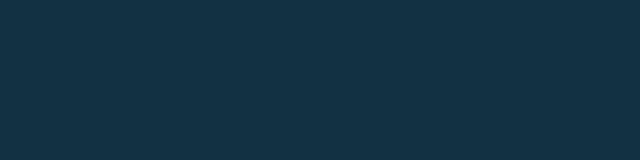
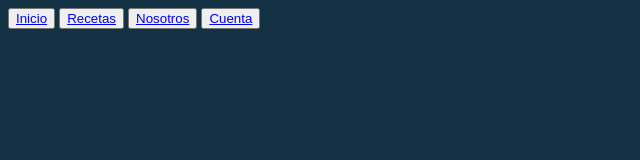
Before and after one commit to Saloku/Pagina-web, a plain HTML site: page Pagina Principal/index.html in a window 1280 px wide. Shown: the whole page, without its empty margins (0-640 px from the left). Drawn offline with Linux system fonts and the light colour scheme.

Commit message:
Update index.html

```diff
--- a/Pagina Principal/index.html
+++ b/Pagina Principal/index.html
@@ -4,13 +4,27 @@
     <meta charset="UTF-8">
     <meta name="viewport" content="width=device-width, initial-scale=1.0">
     <title>Pagina Principal</title>
-</head>
-<header>
     <style>
         body {
-          background-color: #123142; /* Reemplaza este valor con el color que desees */
+          background-color: #123142; /*Color de Fondo*/
         }
       </style>
+</head>
+    <header>
+        <div>
+            <button>
+                <a href="index.html">Inicio</a>
+            </button>
+            <button>
+                <a href="index.html">Recetas</a>
+            </button>
+            <button>
+                <a href="index.html">Nosotros</a>
+            </button>
+            <button>
+                <a href="index.html">Cuenta</a>
+            </button>
+        </div>
     </header>
 
 <body>
```
